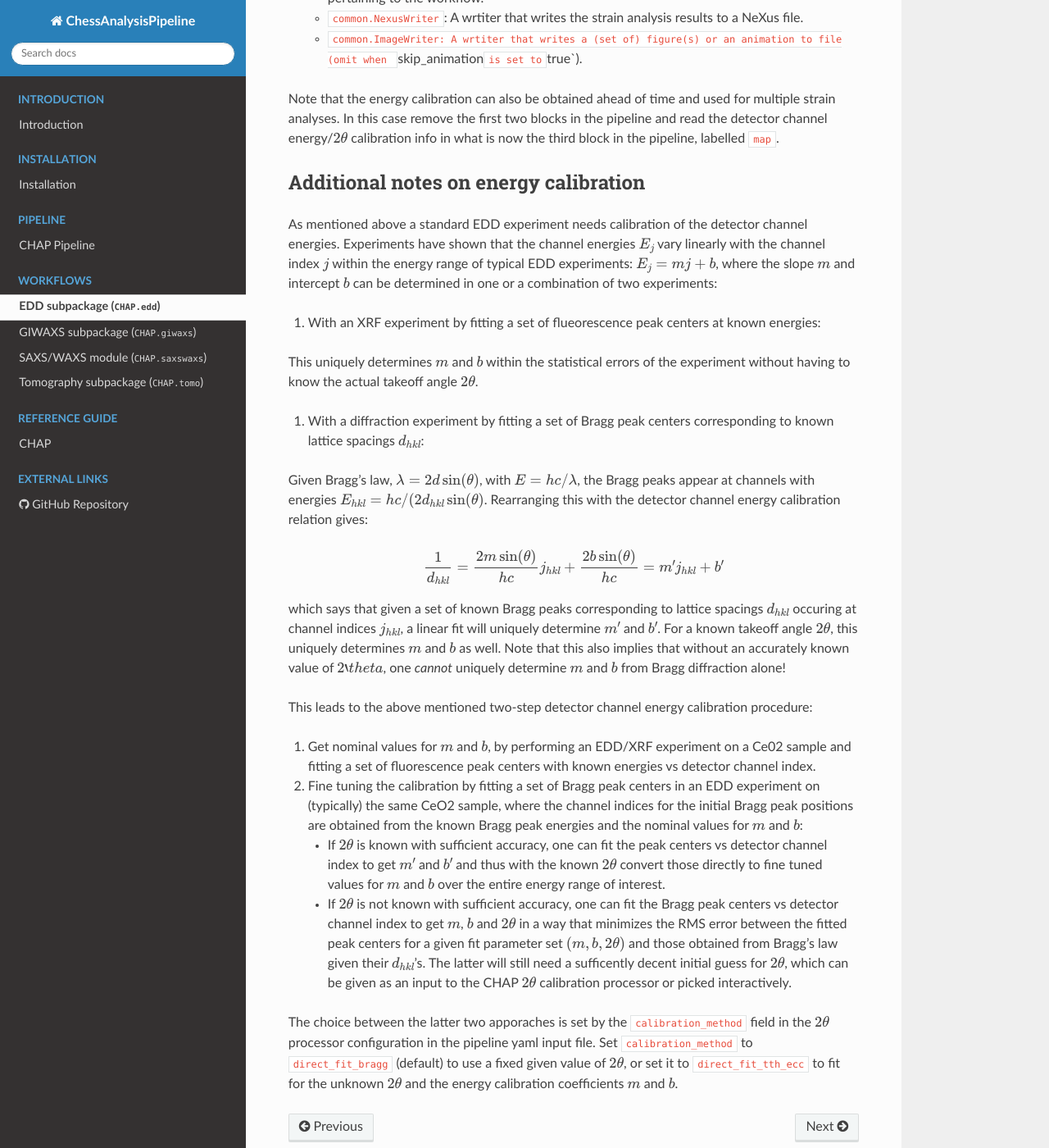
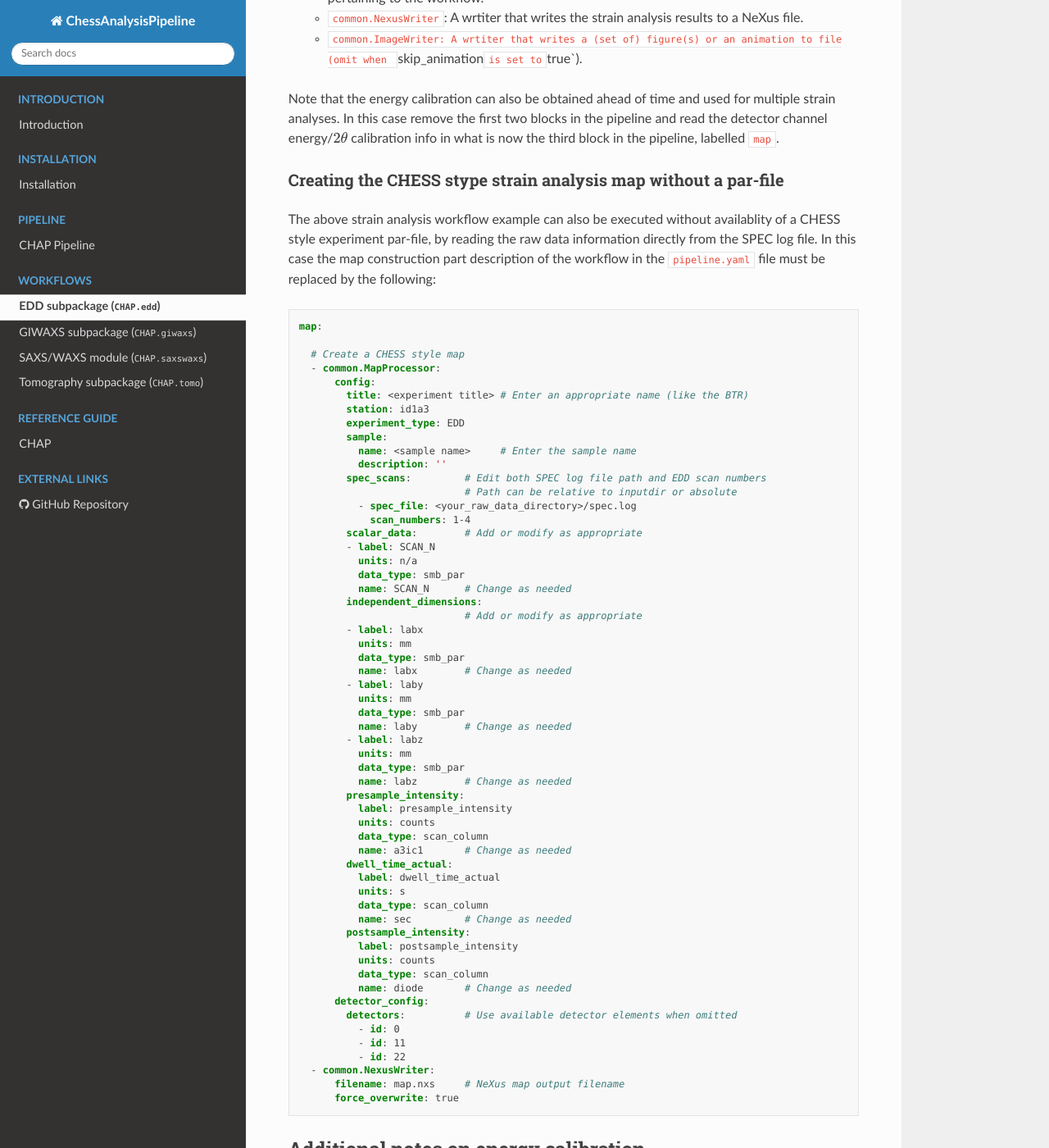
Before and after one commit to CHESSComputing/ChessAnalysisPipeline, a Sphinx documentation site: the page built from docs/workflows/EDD.md, in a window 1280 px wide and 1400 px high, scrolled down 5516 px. Shown: the whole window at 82% size. Built offline with Sphinx 7.4.7 and the Read the Docs theme 3.1.0, drawn with Linux system fonts in a browser that asks for light colours; pages that are not in the unit, such as notebooks, are missing from menus.

Commit message:
Update EDD.md
Add a spec.log instead of par file map example

````diff
--- a/docs/workflows/EDD.md
+++ b/docs/workflows/EDD.md
@@ -254,6 +254,69 @@ The remainder of the file contains the actual workflow pipeline, in this example
 
 Note that the energy calibration can also be obtained ahead of time and used for multiple strain analyses. In this case remove the first two blocks in the pipeline and read the detector channel energy/$2\theta$ calibration info in what is now the third block in the pipeline, labelled `map`.
 
+### Creating the CHESS stype strain analysis map without a par-file
+
+The above strain analysis workflow example can also be executed without availablity of a CHESS style experiment par-file, by reading the raw data information directly from the SPEC log file. In this case the map construction part description of the workflow in the `pipeline.yaml` file must be replaced by the following:
+```yaml
+map:
+
+  # Create a CHESS style map
+  - common.MapProcessor:
+      config:
+        title: <experiment title> # Enter an appropriate name (like the BTR)
+        station: id1a3
+        experiment_type: EDD
+        sample:
+          name: <sample name>     # Enter the sample name
+          description: ''
+        spec_scans:         # Edit both SPEC log file path and EDD scan numbers
+                            # Path can be relative to inputdir or absolute
+          - spec_file: <your_raw_data_directory>/spec.log
+            scan_numbers: 1-4
+        scalar_data:        # Add or modify as appropriate
+        - label: SCAN_N
+          units: n/a
+          data_type: smb_par
+          name: SCAN_N      # Change as needed
+        independent_dimensions:
+                            # Add or modify as appropriate
+        - label: labx
+          units: mm
+          data_type: smb_par
+          name: labx        # Change as needed
+        - label: laby
+          units: mm
+          data_type: smb_par
+          name: laby        # Change as needed
+        - label: labz
+          units: mm
+          data_type: smb_par
+          name: labz        # Change as needed
+        presample_intensity:
+          label: presample_intensity
+          units: counts
+          data_type: scan_column
+          name: a3ic1       # Change as needed
+        dwell_time_actual:
+          label: dwell_time_actual
+          units: s
+          data_type: scan_column
+          name: sec         # Change as needed
+        postsample_intensity:
+          label: postsample_intensity
+          units: counts
+          data_type: scan_column
+          name: diode       # Change as needed
+      detector_config:
+        detectors:          # Use available detector elements when omitted
+          - id: 0
+          - id: 11
+          - id: 22
+  - common.NexusWriter:
+      filename: map.nxs     # NeXus map output filename
+      force_overwrite: true
+```
+
 ## Additional notes on energy calibration
 
 As mentioned above a standard EDD experiment needs calibration of the detector channel energies. Experiments have shown that the channel energies $E_j$ vary linearly with the channel index $j$ within the energy range of typical EDD experiments: $E_j = mj+b$, where the slope $m$ and intercept $b$ can be determined in one or a combination of two experiments:
````
